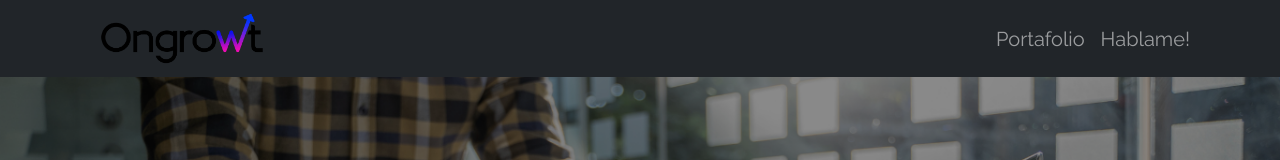
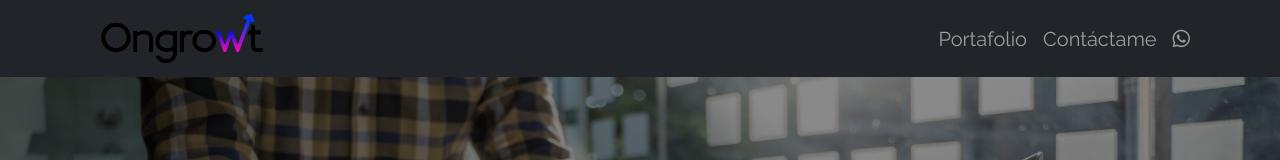
Before and after one commit to cesarpatriciovm/Prueba-final-portafolio, a plain HTML site: page index.html in a window 1280 px wide. Shown: the top 160 px of the page. Drawn offline with nearby package versions, Linux system fonts and the light colour scheme.

Commit message:
modificacionViculosContacto

```diff
--- a/index.html
+++ b/index.html
@@ -50,8 +50,10 @@
               <a class="nav-link" href="./portafolio.html">Portafolio</a>
             </li>
             <li class="nav-item">
-
-              <a class="nav-link" href="https://wa.link/d6qv7q">Hablame!</a>
+            <li class="nav-item">
+              <a class="nav-link" href="#Contacto">Contáctame</a>
+            </li>
+              <a class="nav-link" href="https://wa.link/d6qv7q"><i class="fa-brands fa-whatsapp"></i></a>
             </li>
           </ul>
         </div>
```
